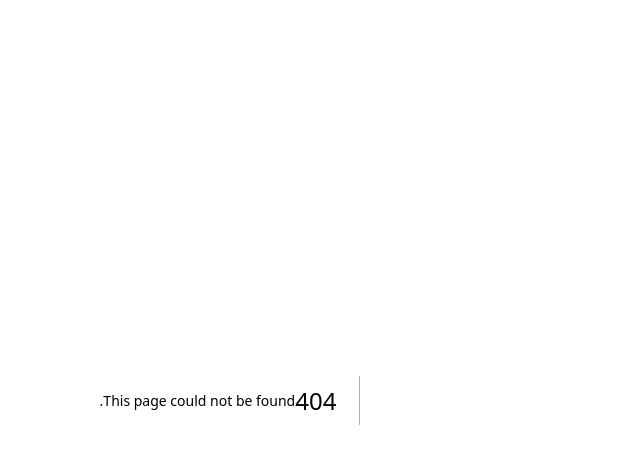
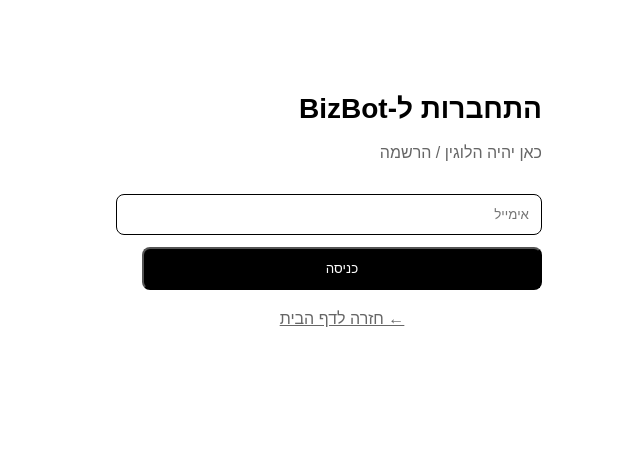
Before and after one commit to Yzerah/Bizbot-ai, a Next.js app: page /login in a window 1280 px wide. Before the commit this address had no page. Shown: the top 464 px of the page, without its empty margins (442-1082 px from the left). Built offline with nearby package versions, Linux system fonts and the light colour scheme.

Commit message:
Create login/page.tsx

```diff
--- /dev/null
+++ b/app/login/page.tsx
@@ -0,0 +1,11 @@
+export default function LoginPage(){
+ return(
+  <main dir="rtl" style={{padding:24,maxWidth:400,margin:'50px auto'}}>
+   <h1 style={{fontSize:28,fontWeight:900}}>התחברות ל-BizBot</h1>
+   <p style={{marginTop:12,color:'#666'}}>כאן יהיה הלוגין / הרשמה</p>
+   <input placeholder="אימייל" style={{width:'100%',padding:12,marginTop:16,border:'1px solid #000',borderRadius:8}} />
+   <button style={{width:'100%',padding:12,marginTop:12,background:'#000',color:'#fff',borderRadius:8}}>כניסה</button>
+   <a href="/" style={{display:'block',marginTop:20,textAlign:'center',color:'#666'}}>← חזרה לדף הבית</a>
+  </main>
+ )
+}
```
